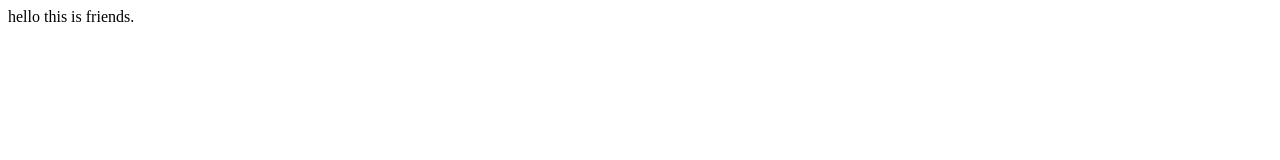
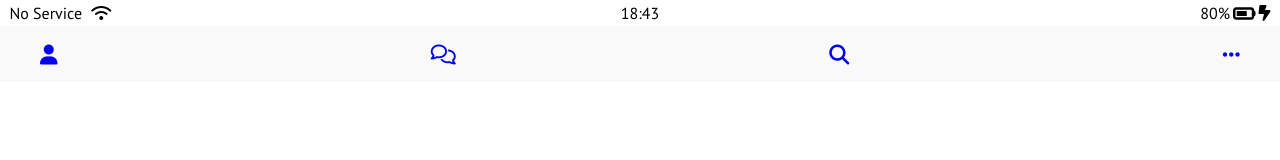
Before and after one commit to marongv/kokoa-clone-2022, a plain HTML site: page friends.html in a window 1280 px wide. Drawn offline with Linux system fonts and the light colour scheme.

Commit message:
friends icon
friends 창 아이콘 삽입 밑 위치레이아웃

```diff
--- /dev/null
+++ b/css/components/nav-bar.css
@@ -0,0 +1,9 @@
+.nav{
+    background-color: #f9f9fa;
+    padding: 20px 40px;
+}
+
+.nav__list{
+    display: flex;
+    justify-content: space-between;
+}
--- a/css/styles.css
+++ b/css/styles.css
@@ -5,8 +5,9 @@
 
 /* Components */
 @import "components/status-bar.css";
+@import "components/nav-bar.css";
 
-/* Components */
+/* Screens */
 @import "screens/login.css";
 
 body{
--- a/friends.html
+++ b/friends.html
@@ -1 +1,56 @@
-hello this is friends.
+<!DOCTYPE html>
+<html lang="en">
+  <head>
+    <link rel="stylesheet" href="css/styles.css" />
+    <meta charset="UTF-8" />
+    <meta http-equiv="X-UA-Compatible" content="IE=edge" />
+    <meta name="viewport" content="width=device-width, initial-scale=1.0" />
+    <title>Friens - Kokoa Clone</title>
+  </head>
+  <body>
+    <div class="status-bar">
+      <div class="status-bar__column">
+        <span>No Service</span>
+        <i class="fa-solid fa-wifi"></i>
+      </div>
+      <div class="status-bar__column">
+        <span>18:43</span>
+      </div>
+      <div class="status-bar__column">
+        <span>80%</span>
+        <i class="fa-solid fa-battery-three-quarters fa-lg"></i>
+        <i class="fa-solid fa-bolt-lightning"></i>
+      </div>
+    </div>
+
+    <nav class="nav">
+      <ul class="nav__list">
+        <li class="nav__btn">
+          <a class="nav__link" href="friends.html"
+            ><i class="fa-solid fa-user fa-lg"></i
+          ></a>
+        </li>
+        <li class="nav__btn">
+          <a class="nav__link" href="#"
+            ><i class="fa-regular fa-comments fa-lg"></i
+          ></a>
+        </li>
+        <li class="nav__btn">
+          <a class="nav__link" href="#"
+            ><i class="fa-solid fa-magnifying-glass fa-lg"></i
+          ></a>
+        </li>
+        <li class="nav__btn">
+          <a class="nav__link" href="#"
+            ><i class="fa-solid fa-ellipsis fa-lg"></i
+          ></a>
+        </li>
+      </ul>
+    </nav>
+
+    <script
+      src="https://kit.fontawesome.com/9091987ebe.js"
+      crossorigin="anonymous"
+    ></script>
+  </body>
+</html>
```
